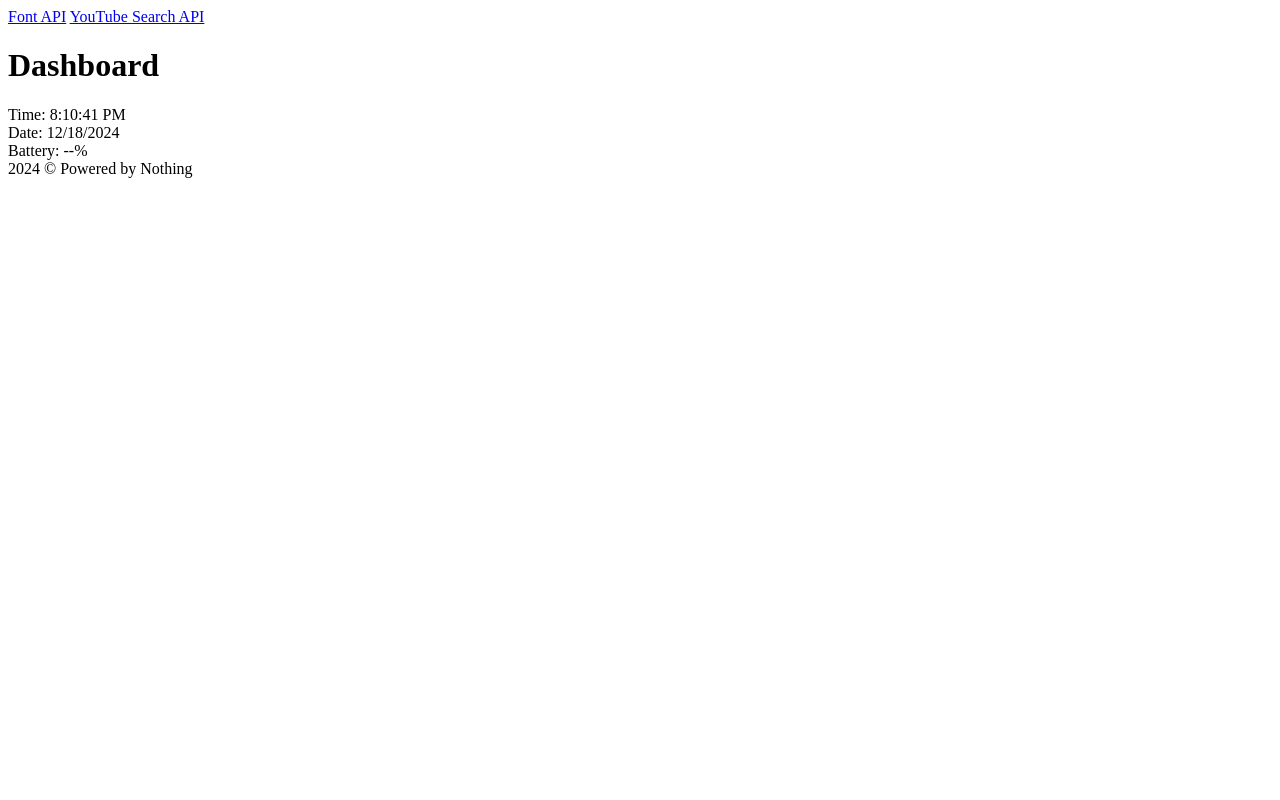
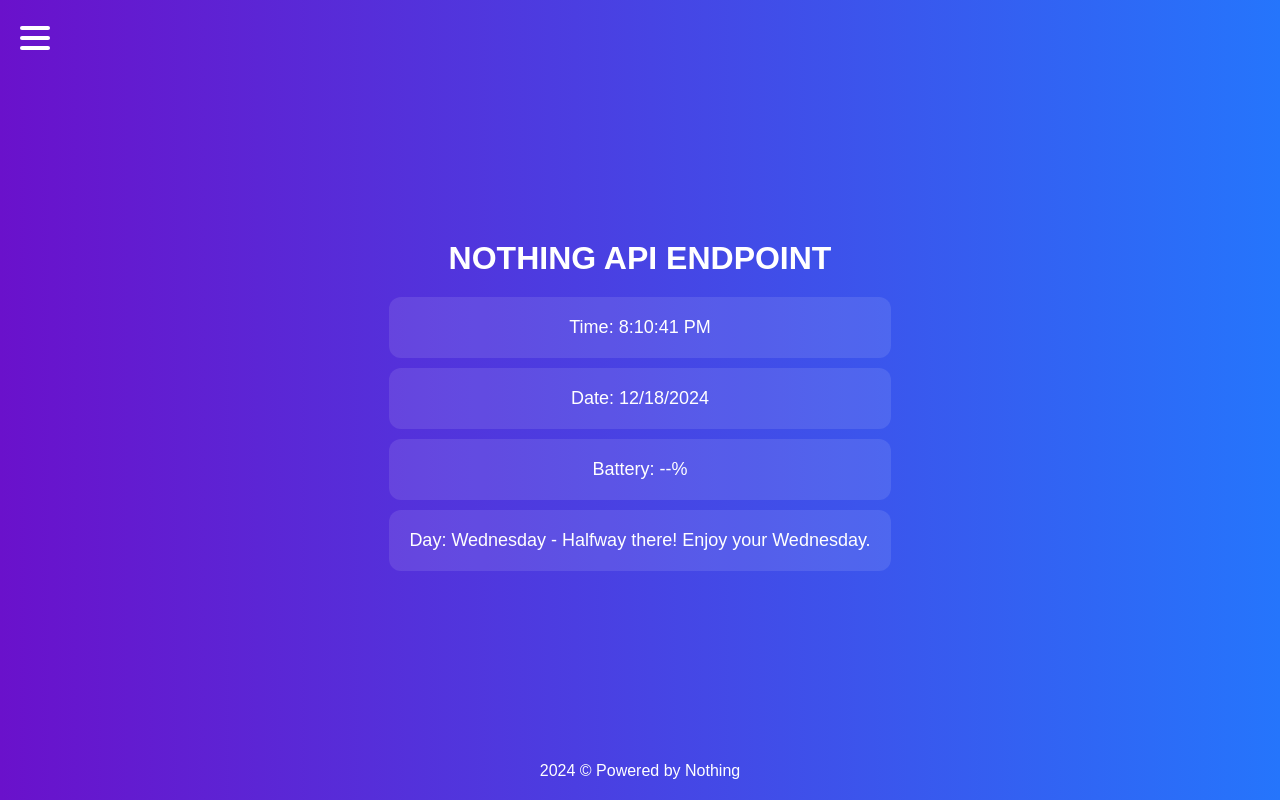
Before and after one commit to Ben-bot-Platform/Api, a website: page index.html in a window 1280 px wide. Drawn offline with Linux system fonts and the light colour scheme.

Commit message:
Update index.html

```diff
--- a/index.html
+++ b/index.html
@@ -5,6 +5,91 @@
     <meta name="viewport" content="width=device-width, initial-scale=1.0">
     <title>Dashboard</title>
     <style>
+        body {
+            font-family: Arial, sans-serif;
+            margin: 0;
+            padding: 0;
+            background: linear-gradient(to right, #6a11cb, #2575fc);
+            color: white;
+            display: flex;
+            flex-direction: column;
+            align-items: center;
+            justify-content: center;
+            height: 100vh;
+        }
+
+        .menu-icon {
+            position: absolute;
+            top: 20px;
+            left: 20px;
+            cursor: pointer;
+        }
+
+        .menu-icon div {
+            width: 30px;
+            height: 4px;
+            background: white;
+            margin: 6px 0;
+            border-radius: 2px;
+        }
+
+        .menu {
+            position: absolute;
+            top: 60px;
+            left: 20px;
+            background: rgba(0, 0, 0, 0.8);
+            color: white;
+            padding: 15px;
+            border-radius: 8px;
+            display: none;
+        }
+
+        .menu a {
+            display: block;
+            color: white;
+            text-decoration: none;
+            padding: 10px 0;
+        }
+
+        .menu a:hover {
+            text-decoration: underline;
+        }
+
+        .content {
+            text-align: center;
+        }
+
+        .content h1 {
+            margin-bottom: 20px;
+        }
+
+        .info-box {
+            margin: 10px 0;
+            padding: 20px;
+            background: rgba(255, 255, 255, 0.1);
+            border-radius: 12px;
+            font-size: 18px;
+        }
+
+        footer {
+            position: absolute;
+            bottom: 20px;
+            color: white;
+        }
+
+        .submenu {
+            padding-left: 20px;
+            display: none;
+        }
+
+        .submenu a {
+            font-size: 14px;
+            padding: 5px 0;
+        }
+
+        .menu a.active + .submenu {
+            display: block;
+        }
     </style>
 </head>
 <body>
@@ -17,16 +102,35 @@
 
     <!-- منوی کشویی -->
     <div class="menu" id="menu">
-        <a href="/api/maker/font-txt?text=Hello" target="_blank">Font API</a>
-        <a href="javascript:searchYT()">YouTube Search API</a>
+        <a href="javascript:void(0)" onclick="toggleSubMenu('downloadMenu')">Download Menu</a>
+        <div class="submenu" id="downloadMenu">
+            <a href="/api/downloader/ytsearch?text=Radhe Title Track" target="_blank">YouTube Search</a>
+        </div>
+
+        <a href="javascript:void(0)" onclick="toggleSubMenu('makerMenu')">Maker Menu</a>
+        <div class="submenu" id="makerMenu">
+            <a href="/api/maker/font-txt?text=Hello" target="_blank">Text Font</a>
+        </div>
+
+        <a href="javascript:void(0)" onclick="toggleSubMenu('searchMenu')">Search Menu</a>
+        <div class="submenu" id="searchMenu">
+            <a href="javascript:searchYT()">YouTube Search Default</a>
+        </div>
+
+        <a href="javascript:void(0)" onclick="toggleSubMenu('stalkMenu')">Stalk Menu</a>
+        <div class="submenu" id="stalkMenu">
+            <a href="#">Option 1</a>
+            <a href="#">Option 2</a>
+        </div>
     </div>
 
     <!-- محتوای اصلی -->
     <div class="content">
-        <h1>Dashboard</h1>
+        <h1>NOTHING API ENDPOINT</h1>
         <div class="info-box" id="time">Time: --:--:--</div>
         <div class="info-box" id="date">Date: --/--/----</div>
         <div class="info-box" id="battery">Battery: --%</div>
+        <div class="info-box" id="dayOfWeek">Day: Loading...</div>
     </div>
 
     <footer>2024 © Powered by Nothing</footer>
@@ -36,6 +140,12 @@
         function toggleMenu() {
             const menu = document.getElementById('menu');
             menu.style.display = menu.style.display === 'block' ? 'none' : 'block';
+        }
+
+        // فعال کردن و غیرفعال کردن منوهای فرعی
+        function toggleSubMenu(menuId) {
+            const submenu = document.getElementById(menuId);
+            submenu.style.display = submenu.style.display === 'block' ? 'none' : 'block';
         }
 
         // به‌روزرسانی زمان
@@ -63,6 +173,29 @@
             const query = 'Radhe Title Track';  // متن جستجو به‌طور ثابت
             window.location.href = `/api/downloader/ytsearch?text=${encodeURIComponent(query)}`;
         }
+
+        // بروزرسانی روز هفته با پیام‌های جذاب
+        function updateDayOfWeek() {
+            const days = ["Sunday", "Monday", "Tuesday", "Wednesday", "Thursday", "Friday", "Saturday"];
+            const messages = {
+                Sunday: "Relax and recharge, it's Sunday!",
+                Monday: "New week, new goals. Happy Monday!",
+                Tuesday: "Keep going strong, it's Tuesday!",
+                Wednesday: "Halfway there! Enjoy your Wednesday.",
+                Thursday: "Almost there, hang tight! Happy Thursday!",
+                Friday: "Weekend vibes! Happy Friday!",
+                Saturday: "Fun day ahead! Enjoy your Saturday."
+            };
+
+            const today = new Date();
+            const dayName = days[today.getDay()];
+            const message = messages[dayName];
+
+            document.getElementById('dayOfWeek').textContent = `Day: ${dayName} - ${message}`;
+        }
+
+        // فراخوانی تابع در هنگام بارگذاری صفحه
+        updateDayOfWeek();
     </script>
 </body>
 </html>
```
